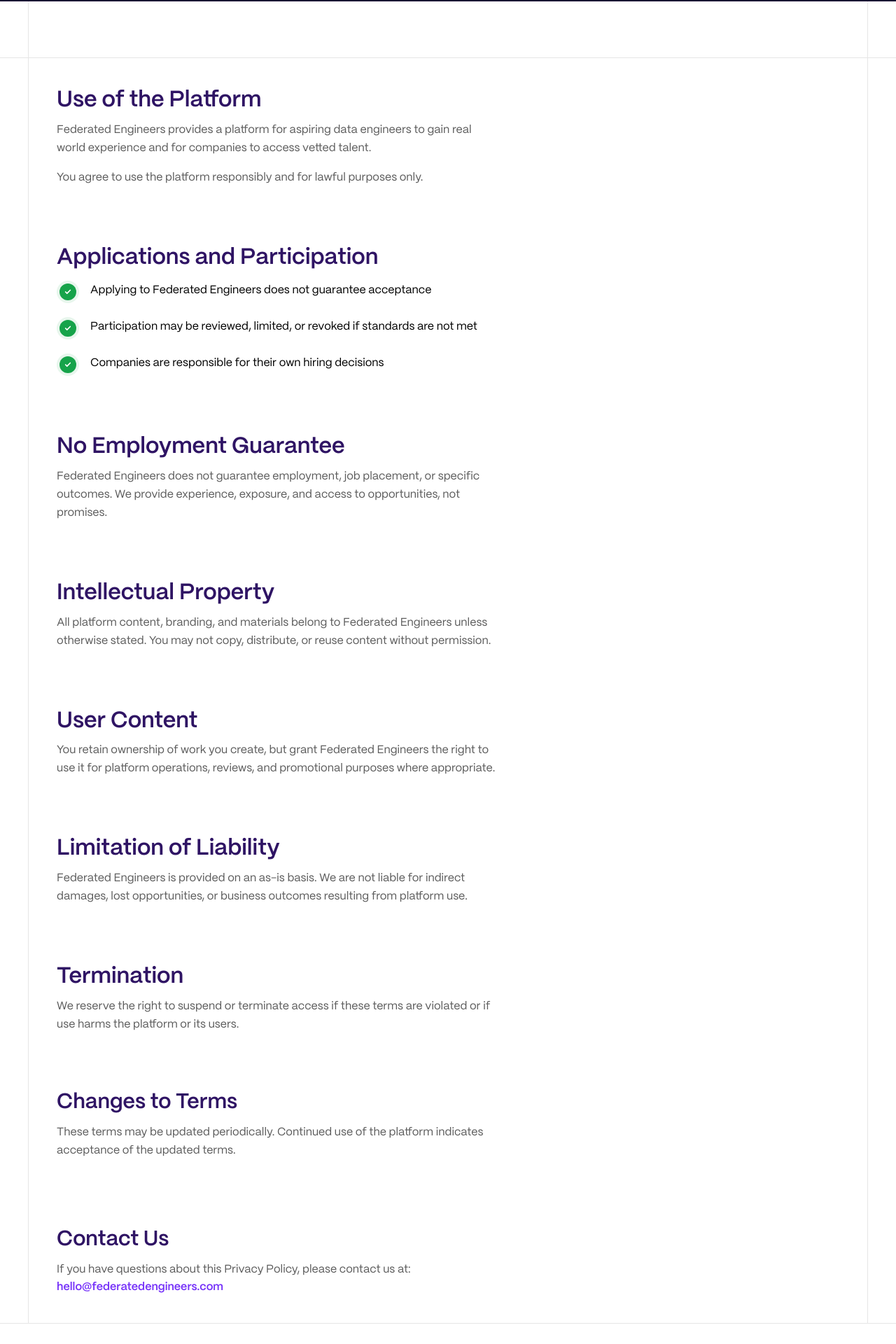
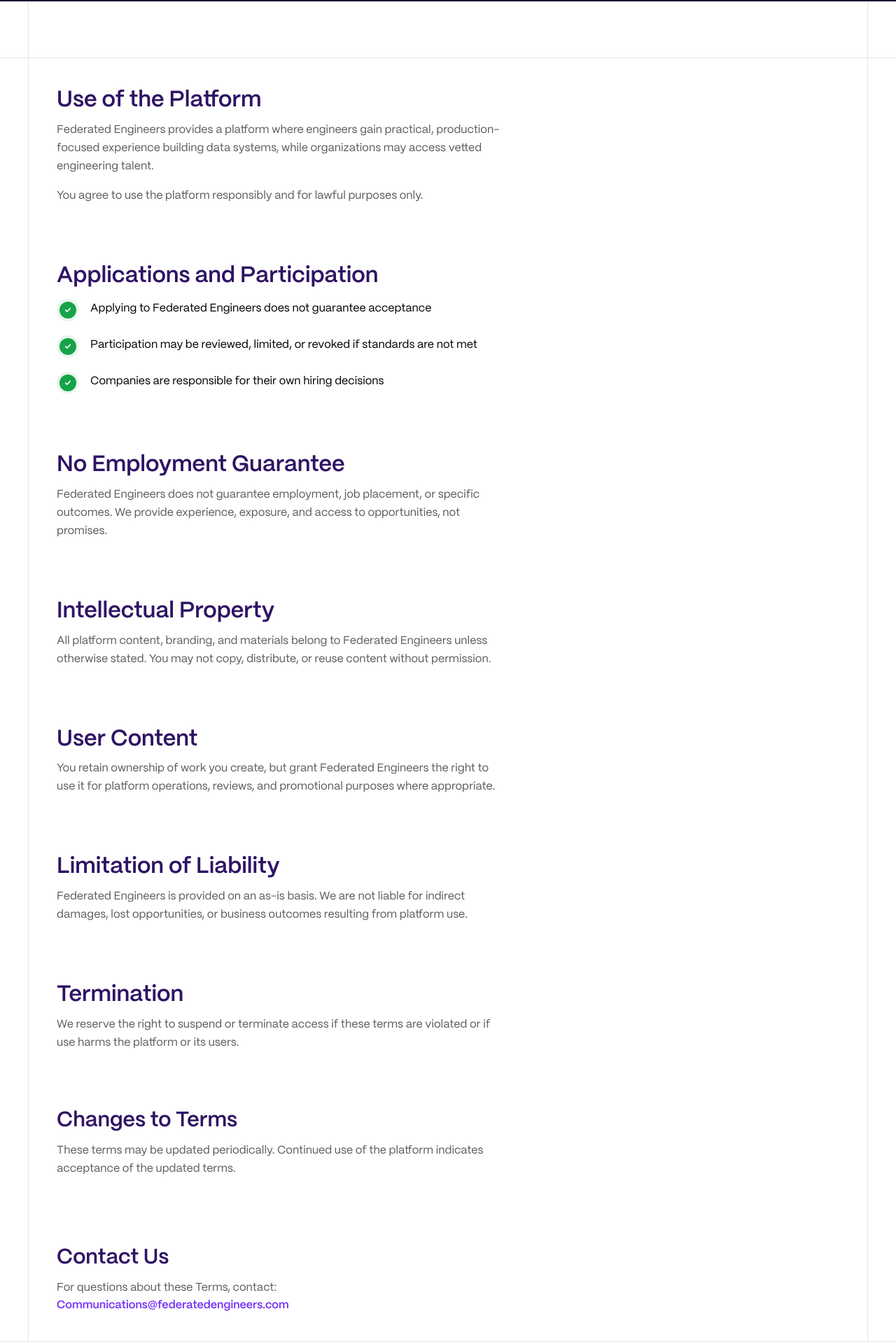
Before and after one commit to fantee-hub/Federated-Engineers, a Next.js app: page /terms-of-service in a window 1280 px wide. Shown: the part 346-2266 px from the top of the page at 70% size. Built offline with nearby package versions, Linux system fonts and the light colour scheme.

Commit message:
changes in the terms of service

```diff
--- a/src/components/TermsOfService/MainSection.tsx
+++ b/src/components/TermsOfService/MainSection.tsx
@@ -80,9 +80,9 @@ const MainSection = () => {
           <SectionTitle>Use of the Platform</SectionTitle>
           <div className="space-y-4">
             <TextContent>
-              Federated Engineers provides a platform for aspiring data
-              engineers to gain real world experience and for companies to
-              access vetted talent.
+              Federated Engineers provides a platform where engineers gain
+              practical, production-focused experience building data systems,
+              while organizations may access vetted engineering talent.
             </TextContent>
             <TextContent>
               You agree to use the platform responsibly and for lawful purposes
@@ -116,15 +116,12 @@ const MainSection = () => {
             <SectionTitle className="text-2xl lg:text-3xl font-semibold text-[#2F1464] mb-3">
               Contact Us
             </SectionTitle>
-            <TextContent>
-              If you have questions about this Privacy Policy, please contact us
-              at:
-            </TextContent>
+            <TextContent>For questions about these Terms, contact:</TextContent>
             <a
-              href="mailto:hello@federatedengineers.com"
+              href="mailto:Communications@federatedengineers.com"
               className="text-[#7632F9] font-semibold hover:underline"
             >
-              hello@federatedengineers.com
+              Communications@federatedengineers.com
             </a>
           </div>
         </div>
```
